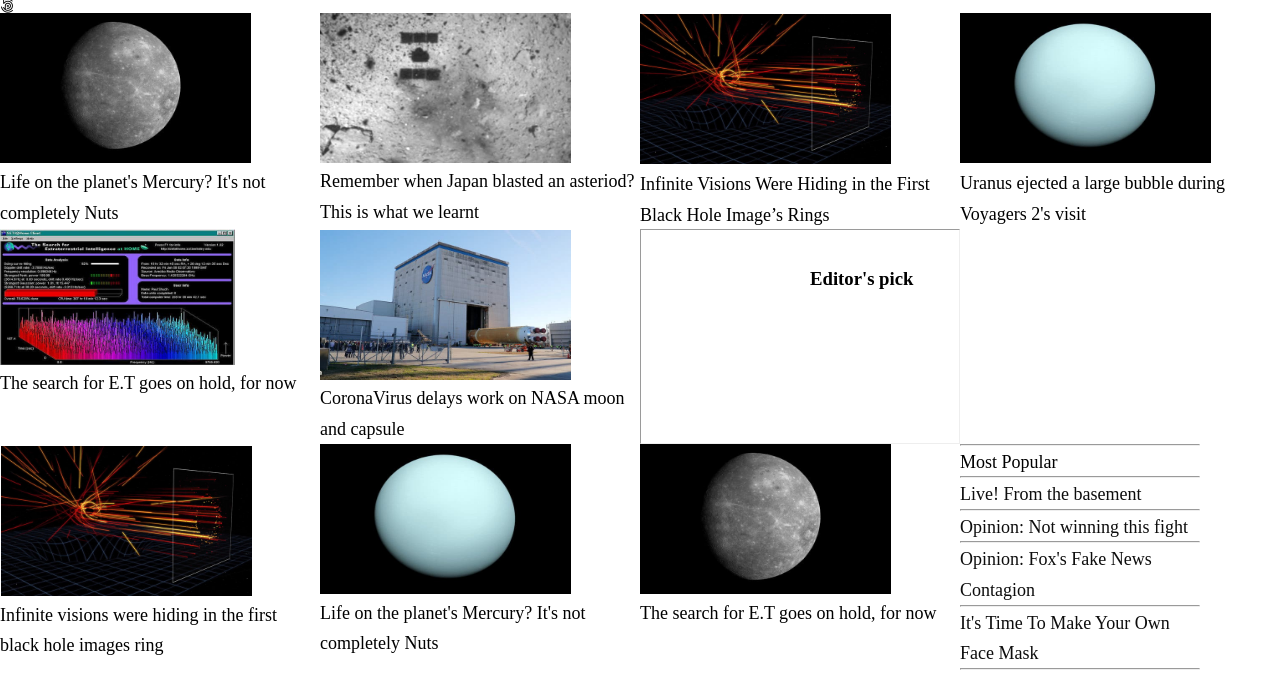
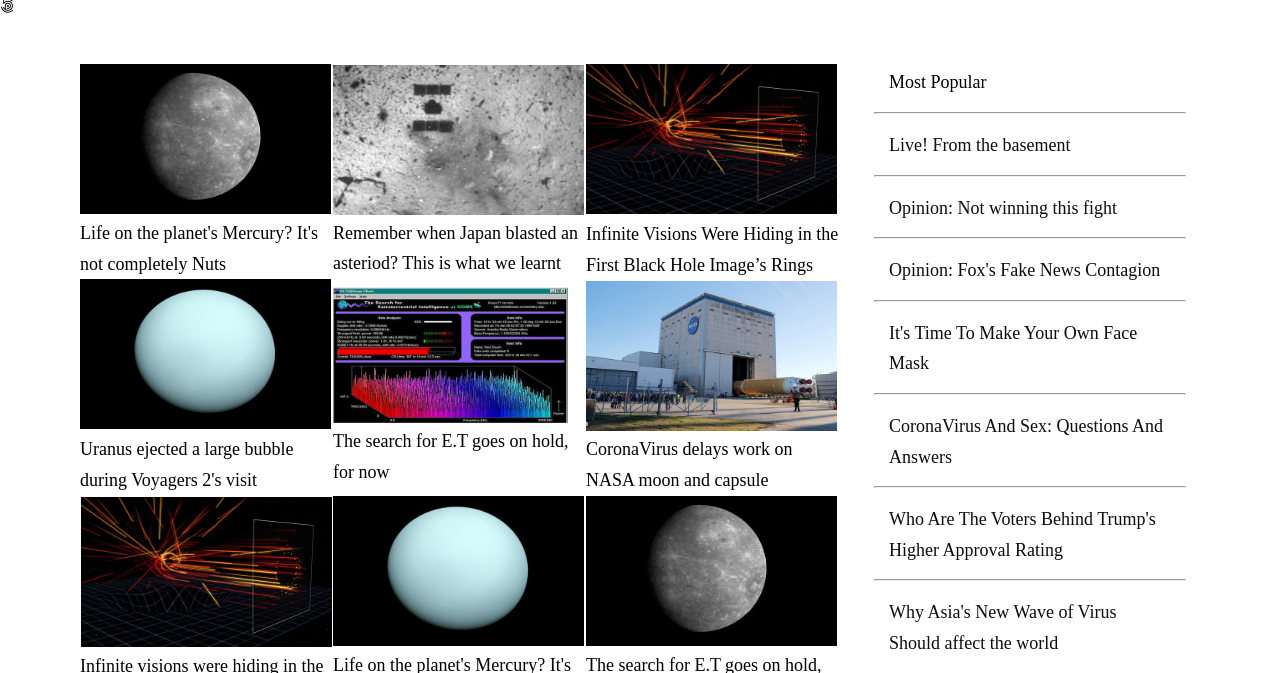
Before and after one commit to taiwocoker/NewYork-Times-Clone, a plain HTML site: page index.html in a window 1280 px wide. Shown: the part 9442-10115 px from the top of the page. Drawn offline with Linux system fonts and the light colour scheme.

Commit message:
styled more sections

```diff
--- a/index.html
+++ b/index.html
@@ -227,6 +227,7 @@ Dr. Kovac has spent his career trying to read the secrets of these waves. He is
 </section>
 
 <section class="section5">
+  <div class="section5-1">
   <div class="section5-image">
 
 
@@ -261,8 +262,6 @@ Dr. Kovac has spent his career trying to read the secrets of these waves. He is
   </div>
 
 
-  <hr>
-  <h3>Editor's pick</h3>
   <div class="section5-image">
     <img src="images/img12.PNG" alt="image">
     <p>Infinite visions were hiding in the first black hole images ring</p>
@@ -275,9 +274,9 @@ Dr. Kovac has spent his career trying to read the secrets of these waves. He is
     <img src="images/img14.PNG" alt="image">
     <p>The search for E.T goes on hold, for now</p>
   </div>
+  </div>
 
-  <aside>
-    <hr>
+  <aside id="editors">
     <p>Most Popular</p>
     <hr>
     <p><a href="#">Live! From the basement</a></p>
--- a/style.css
+++ b/style.css
@@ -198,13 +198,26 @@ aside {
 
 .section5 {
   display: grid;
-  grid-template-columns: 1fr 1fr 1fr 1fr;
-  /* justify-items: end;
-  align-items: center; */
+  grid-template-columns: 2.5fr 1.5fr;
+  justify-items: end;
+  align-items: center;
 }
 
-/* .section5-image {
-  display: flex;
-  flex-direction: row;
+ .section5-1 {
+  display: grid;
+  grid-template-columns: 1fr 1fr 1fr;
+  align-items: center;
+  width: 90%;
+  padding-top: 50px;
+}
 
-} */
+#editors {
+  grid-template-columns: 1fr;
+  width: 65%;
+  margin-right: 20px;
+  justify-self: center;
+}
+
+#editors p {
+  padding: 15px;
+}
```
